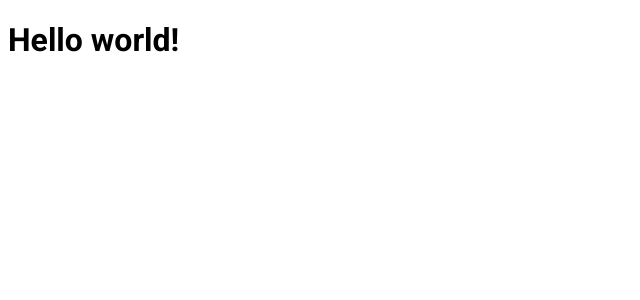
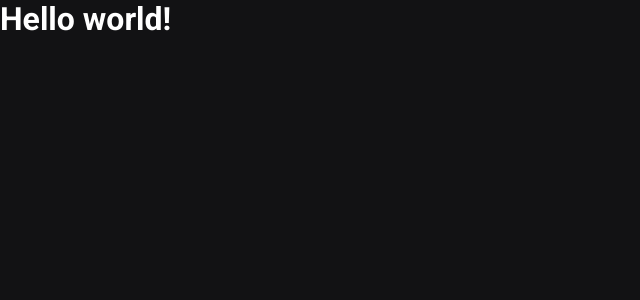
Before and after one commit to gabrielnakaema/ignews, a Next.js app: page / in a window 1280 px wide. Shown: the top 300 px of the page, without its empty margins (0-640 px from the left). Built offline with nearby package versions, Linux system fonts and the light colour scheme.

Commit message:
feature: add global styles

```diff
--- a/src/pages/_app.tsx
+++ b/src/pages/_app.tsx
@@ -1,4 +1,6 @@
 import { AppProps } from 'next/app';
+
+import '../styles/global.scss';
 
 function MyApp({ Component, pageProps }: AppProps) {
   return <Component {...pageProps} />;
--- a/src/pages/index.tsx
+++ b/src/pages/index.tsx
@@ -1,6 +1,4 @@
 import Head from 'next/head';
-
-import styles from '../styles/home.module.scss';
 
 export default function Home() {
   return (
@@ -8,7 +6,7 @@
       <Head>
         <title>Início | ig.news</title>
       </Head>
-      <h1 className={styles.title}>Hello world!</h1>
+      <h1>Hello world!</h1>
     </>
   );
 }
--- /dev/null
+++ b/src/styles/global.scss
@@ -0,0 +1,52 @@
+* {
+  margin: 0;
+  padding: 0;
+  box-sizing: border-box;
+}
+
+:root {
+  --white: #ffffff;
+
+  --gray-100: #e1e1e6;
+  --gray-300: #a8a8b3;
+  --gray-900: #121214;
+
+  --cyan-500: #61dafb;
+  --yellow-500: #eba417;
+}
+
+@media (max-width: 1080px) {
+  html {
+    font-size: 93.75%;
+  }
+}
+
+@media (max-width: 720px) {
+  html {
+    font-size: 87.5%;
+  }
+}
+
+body {
+  background: var(--gray-900);
+  color: var(--white);
+}
+
+body,
+input,
+textarea,
+select,
+button {
+  font-family: 'Roboto', sans-serif;
+  font-weight: 400;
+  font-size: 1rem;
+}
+
+button {
+  cursor: pointer;
+}
+
+a {
+  color: inherit;
+  text-decoration: none;
+}
--- a/src/styles/home.module.scss
+++ /dev/null
@@ -1,3 +0,0 @@
-.title {
-  font-family: Roboto, sans-serif;
-}
```
